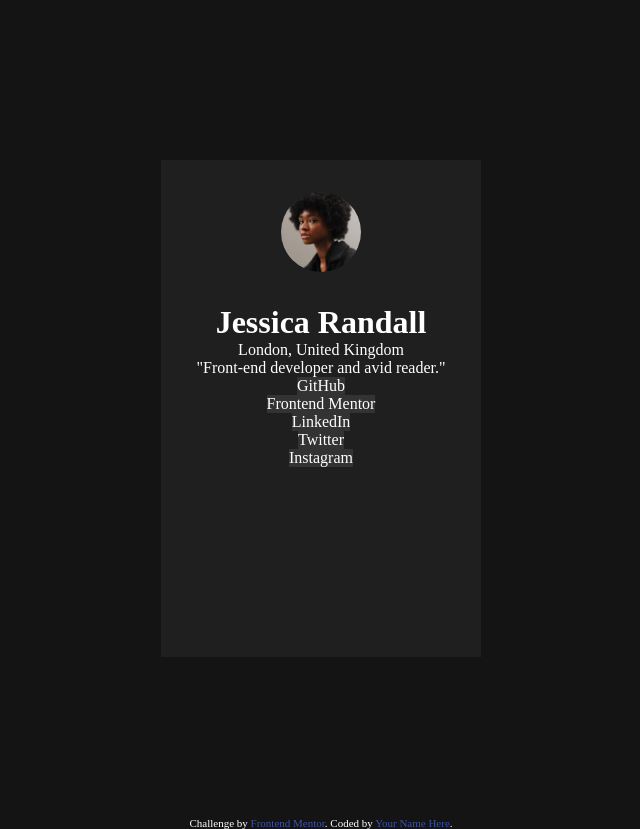
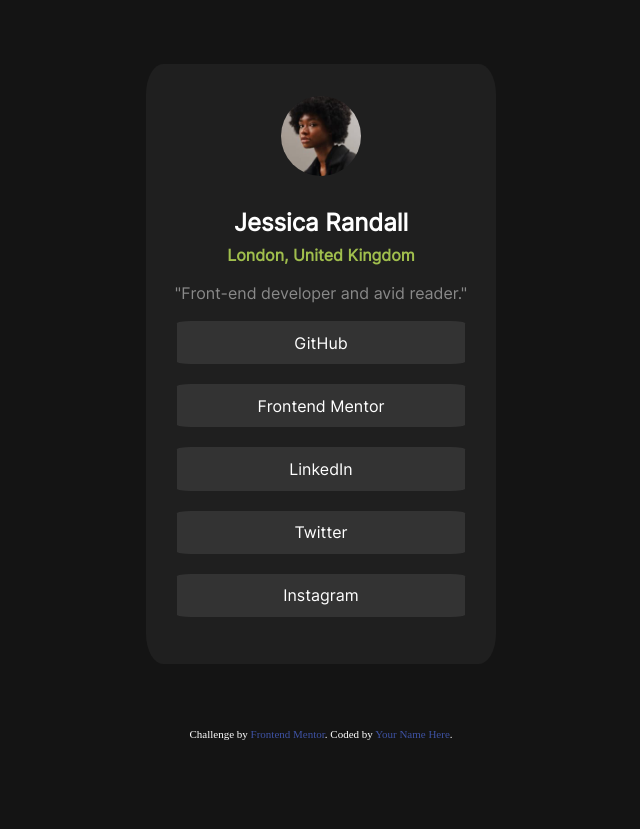
Before and after one commit to tflinch/Social-Links-Profile, a plain HTML site: page index.html in a window 1280 px wide. Shown: the whole page, without its empty margins (319-959 px from the left). After the commit the page ends 800 px from the top, so only its background shows below. Drawn offline with Linux system fonts and the light colour scheme.

Commit message:
feat: updated styling and css

```diff
--- a/css/style.css
+++ b/css/style.css
@@ -1,3 +1,7 @@
+@font-face {
+  font-family: Inter-Regular;
+  src: url("../assets/fonts/static/Inter-Regular.ttf");
+}
 * {
   border: 0;
   margin: 0;
@@ -13,11 +17,13 @@
 .container {
   display: flex;
   flex-direction: column;
+  font-family: Inter-Regular;
   align-items: center;
   background: #1f1f1f;
-  margin: 10rem auto;
-  width: 320px;
-  height: 497px;
+  margin: 4rem auto;
+  width: 350px;
+  height: 600px;
+  border-radius: 5%;
 }
 
 .container img {
@@ -27,6 +33,30 @@
   padding: 2rem;
 }
 
+h1 {
+  font-size: 1.5rem;
+}
+.tagline {
+  color: #a0be4d;
+  font-weight: 800;
+  padding: 0.5rem;
+}
+p {
+  font-weight: 400;
+  padding-top: 10px;
+  padding-bottom: 0.5rem;
+  color: #898989;
+}
 .social-btn {
   background: #333333;
+  width: 18rem;
+  height: 2.7rem;
+  margin: 10px;
+  display: flex;
+  justify-content: center;
+  align-items: center;
+  border-radius: 5%;
 }
+.social-btn span {
+  padding: 20px;
+}
--- a/index.html
+++ b/index.html
@@ -35,14 +35,14 @@
         srcset=""
       />
       <h1>Jessica Randall</h1>
-      <span>London, United Kingdom</span>
+      <span class="tagline">London, United Kingdom</span>
       <p>"Front-end developer and avid reader."</p>
 
-      <a href="#" class="social-btn">GitHub</a>
-      <a href="#" class="social-btn">Frontend Mentor</a>
-      <a href="#" class="social-btn">LinkedIn</a>
-      <a href="#" class="social-btn">Twitter</a>
-      <a href="#" class="social-btn">Instagram</a>
+      <a href="#" class="social-btn"><span> GitHub </span></a>
+      <a href="#" class="social-btn"><span> Frontend Mentor </span></a>
+      <a href="#" class="social-btn"><span> LinkedIn </span></a>
+      <a href="#" class="social-btn"><span> Twitter </span></a>
+      <a href="#" class="social-btn"><span> Instagram </span></a>
     </div>
 
     <div class="attribution">
```
